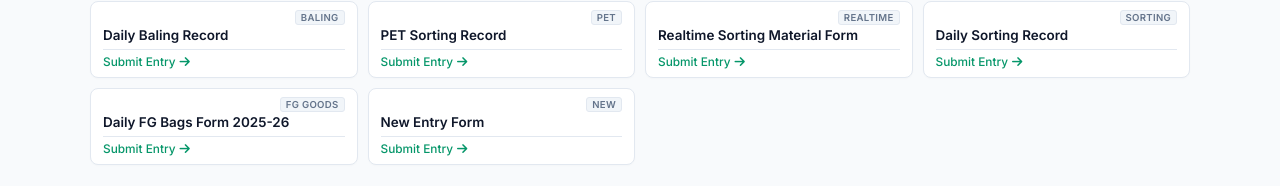
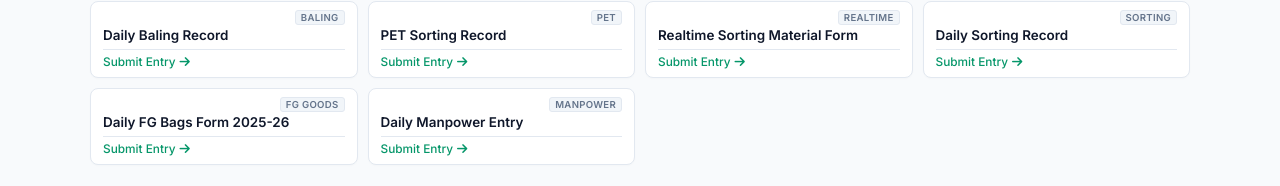
Before and after one commit to yuvi007yuvi/ALL-LINKS, a plain HTML site: page index.html in a window 1280 px wide. Shown: the part 398-584 px from the top of the page. Drawn offline with Linux system fonts and the light colour scheme.

Commit message:
Rename new form card to Daily Manpower Entry
Co-Authored-By: Claude Opus 5.5 <noreply@anthropic.com>
Claude-Session: https://claude.ai/code/session_01X2j4NESVwzXfX3hAeeumsH

```diff
--- a/index.html
+++ b/index.html
@@ -746,9 +746,9 @@
                 <a href="https://docs.google.com/forms/d/e/1FAIpQLSePK74WrwybryNBRP_GPxZdsjsYUS2ivqNl5w4Z0OX85ok9kg/viewform" target="_blank"
                     class="form-card">
                     <div class="card-top">
-                        <span class="card-tag">New</span>
+                        <span class="card-tag">Manpower</span>
                     </div>
-                    <div class="form-title">New Entry Form</div>
+                    <div class="form-title">Daily Manpower Entry</div>
                     <div class="card-footer"><span class="submit-label">Submit Entry <i class="fa-solid fa-arrow-right"></i></span></div>
                 </a>
             </div>
```
